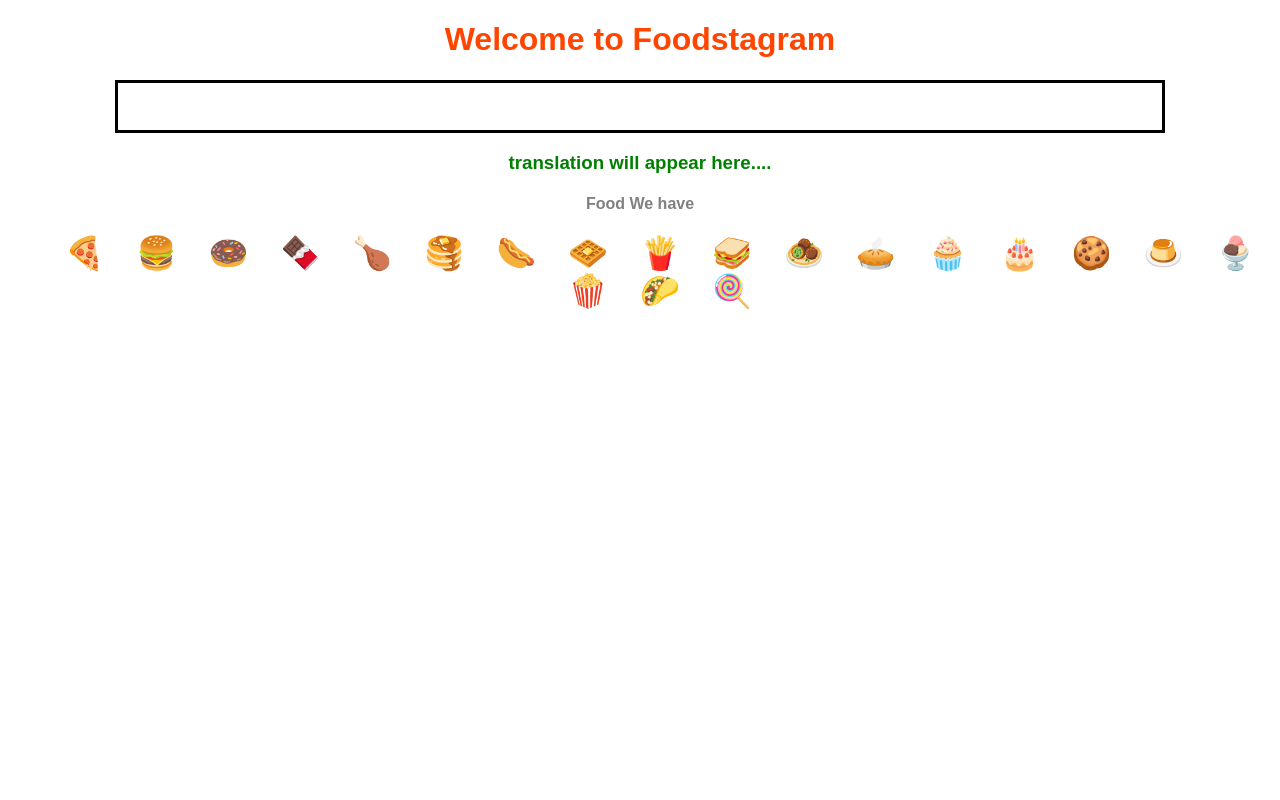
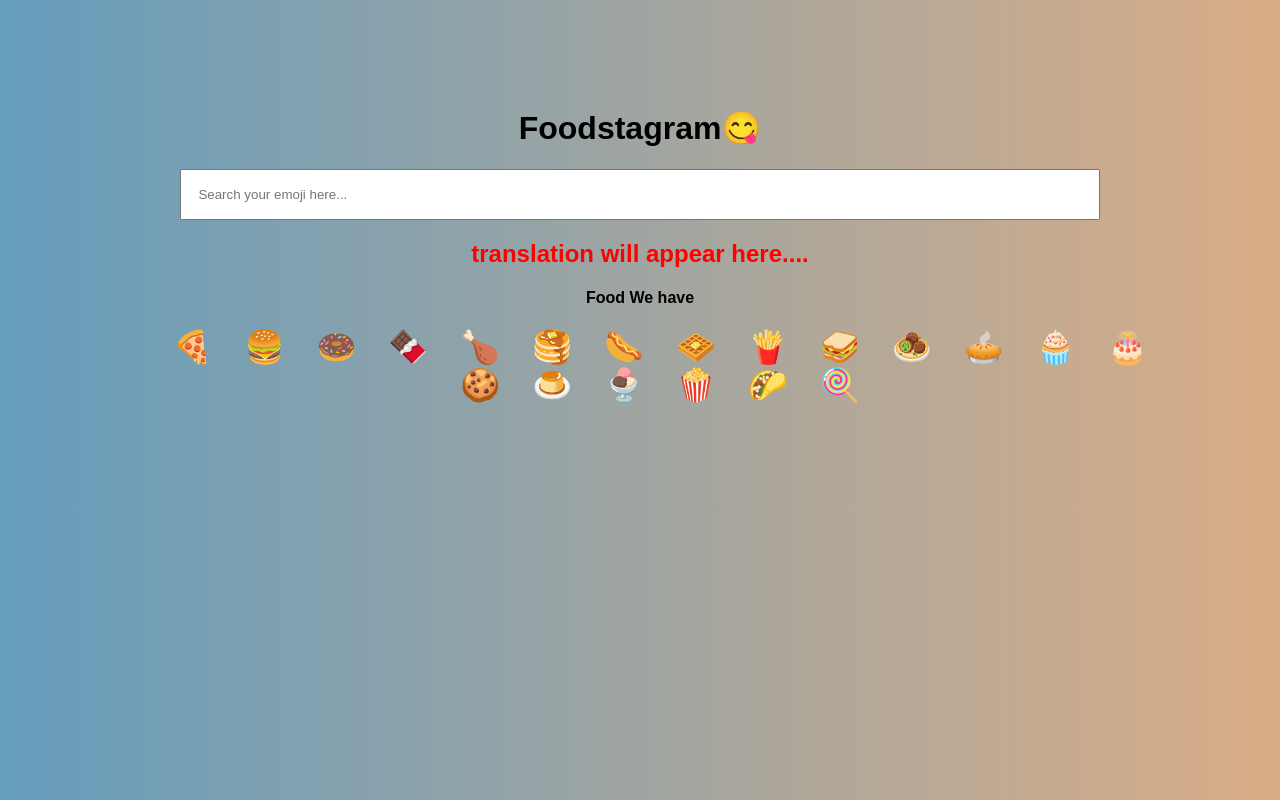
Before and after one commit to Raj-Thombare/Foodstagram, a React (Create React App) app: page / in a window 1280 px wide. Built offline with nearby package versions, Linux system fonts and the light colour scheme.

Commit message:
style: update done

```diff
--- a/src/App.js
+++ b/src/App.js
@@ -47,10 +47,13 @@
   }
   return (
     <div className="App">
-      <h1 style={{ color: "orangered" }}>Welcome to Foodstagram</h1>
-      <input onChange={userInputHandler} />
-      <h3 style={{ color: "green" }}>{foodMeaning}</h3>
-      <h4 style={{ color: "grey" }}>Food We have </h4>
+      <h1 style={{ color: "" }}>Foodstagram😋</h1>
+      <input
+        onChange={userInputHandler}
+        placeholder="Search your emoji here..."
+      />
+      <h2 style={{ color: "red" }}>{foodMeaning}</h2>
+      <h4 style={{ color: "black" }}>Food We have </h4>
       <ul>
         {foodWeKnow.map((item) => {
           return (
--- a/src/styles.css
+++ b/src/styles.css
@@ -3,8 +3,12 @@
   text-align: center;
 }
 
+body {
+  background: linear-gradient(90deg, #659dbd, #daad86);
+  padding: 5rem;
+}
+
 input {
   padding: 1rem;
   width: 80%;
-  border: 3px solid black;
 }
```
